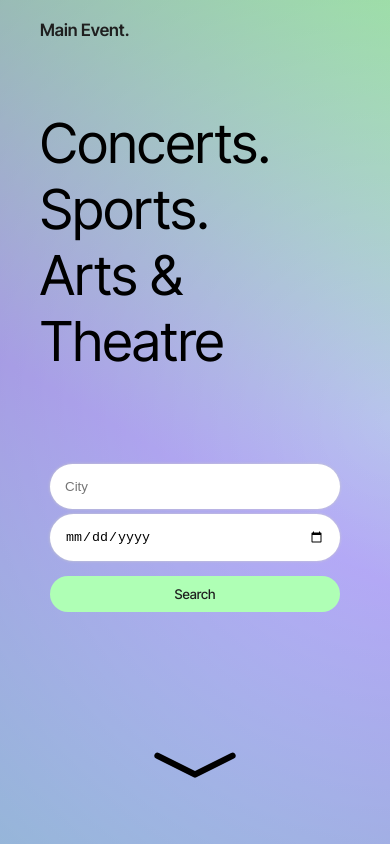
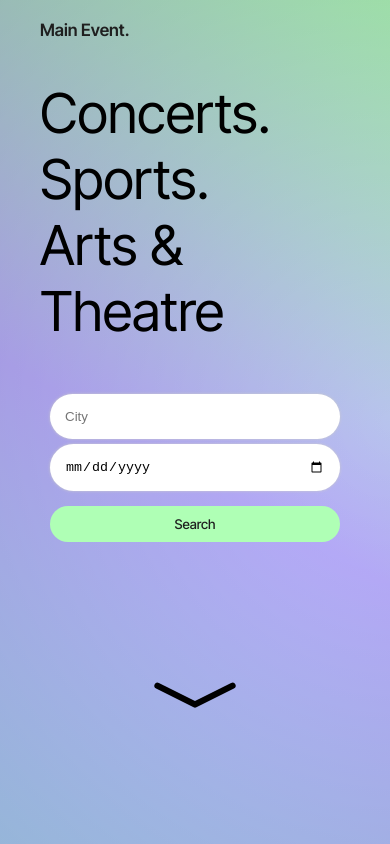
Before and after one commit to victhall/main-event, a React (Create React App) app: page / in a window 390 px wide. Built offline with nearby package versions, Linux system fonts and the light colour scheme.

Commit message:
mobile fix

```diff
--- a/src/App.css
+++ b/src/App.css
@@ -95,7 +95,7 @@ h2 {
   h2 {
     font-size: 55px;
     padding: 20px 40px;
-    margin: 30px 0 30px 0;
+    margin: 0 0 30px 0;
   }
 
   h1 {
--- a/src/component/SearchBar.module.css
+++ b/src/component/SearchBar.module.css
@@ -64,7 +64,7 @@
     flex-direction: column;
     justify-content: center;
     margin-left: 0px;
-    margin-top: 70px;
+    margin-top: 10px;
   }
 
   form {
```
